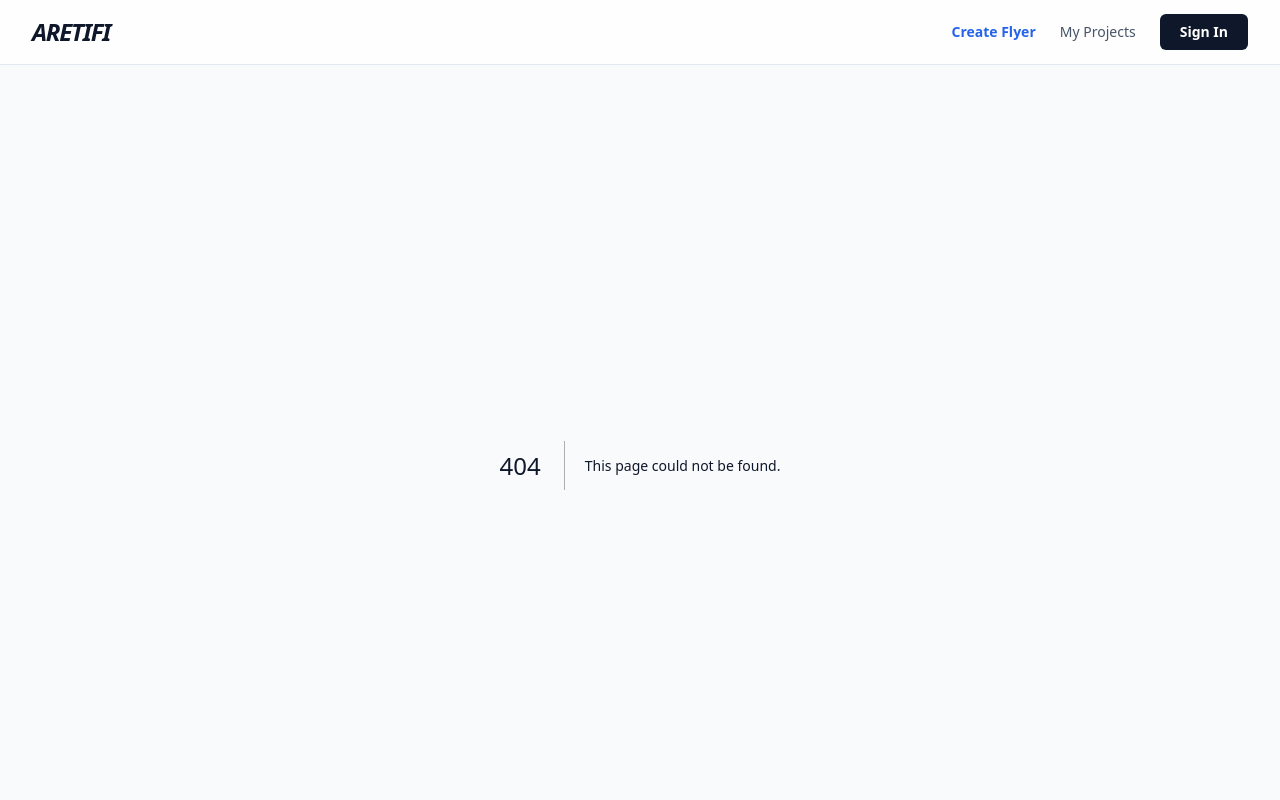
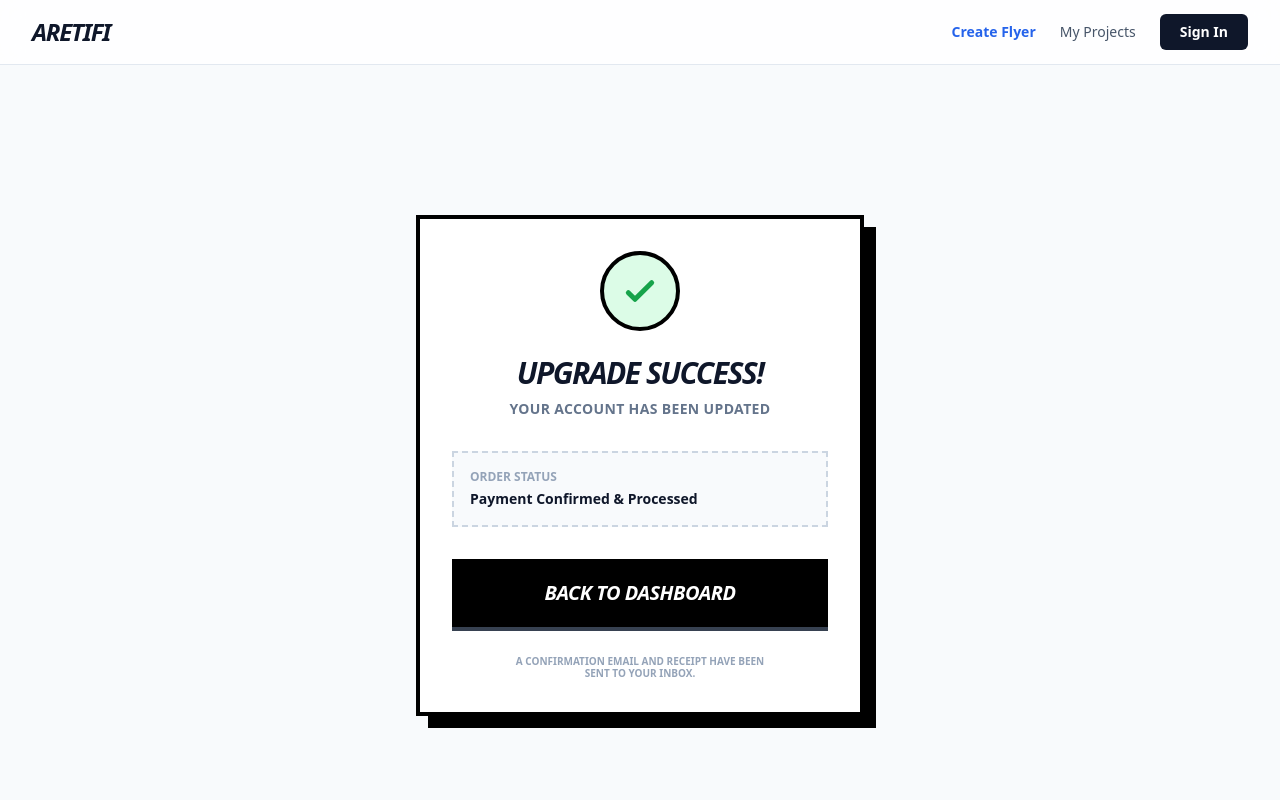
Before and after one commit to jakejmanley-collab/local-service-ads, a Next.js app: page /success in a window 1280 px wide. Before the commit this address had no page. Shown: the top 800 px of the page. Built offline with nearby package versions, Linux system fonts and the light colour scheme.

Commit message:
Create page.tsx

```diff
--- /dev/null
+++ b/app/success/page.tsx
@@ -0,0 +1,47 @@
+'use client';
+
+import Link from 'next/link';
+import { Suspense } from 'react';
+
+function SuccessContent() {
+  return (
+    <main className="min-h-screen bg-slate-50 flex items-center justify-center p-6 font-sans">
+      <div className="max-w-md w-full">
+        <div className="bg-white border-4 border-black shadow-[12px_12px_0px_0px_rgba(0,0,0,1)] p-8 text-center">
+          <div className="w-20 h-20 bg-green-100 rounded-full flex items-center justify-center mx-auto mb-6 border-4 border-black">
+            <svg className="w-10 h-10 text-green-600" fill="none" stroke="currentColor" viewBox="0 0 24 24">
+              <path strokeLinecap="round" strokeLinejoin="round" strokeWidth={3} d="M5 13l4 4L19 7" />
+            </svg>
+          </div>
+
+          <h1 className="text-3xl font-black uppercase italic mb-2 tracking-tighter italic">Upgrade Success!</h1>
+          <p className="text-slate-500 font-bold text-sm mb-8 uppercase tracking-wide">Your account has been updated</p>
+
+          <div className="bg-slate-50 border-2 border-dashed border-slate-300 p-4 mb-8 text-left">
+            <p className="text-xs font-bold text-slate-400 uppercase mb-1">Order Status</p>
+            <p className="text-sm font-black text-slate-900">Payment Confirmed & Processed</p>
+          </div>
+
+          <Link
+            href="/dashboard"
+            className="block w-full bg-black text-white text-center font-black py-5 uppercase text-xl italic tracking-tight border-b-4 border-gray-700 active:translate-y-1 active:border-b-0 transition-all hover:bg-gray-900"
+          >
+            Back to Dashboard
+          </Link>
+
+          <p className="text-[10px] font-bold text-slate-400 mt-6 uppercase leading-tight">
+            A confirmation email and receipt have been <br/> sent to your inbox.
+          </p>
+        </div>
+      </div>
+    </main>
+  );
+}
+
+export default function SuccessPage() {
+  return (
+    <Suspense fallback={<div className="min-h-screen flex items-center justify-center font-black uppercase italic text-slate-400">Updating Account...</div>}>
+      <SuccessContent />
+    </Suspense>
+  );
+}
```
